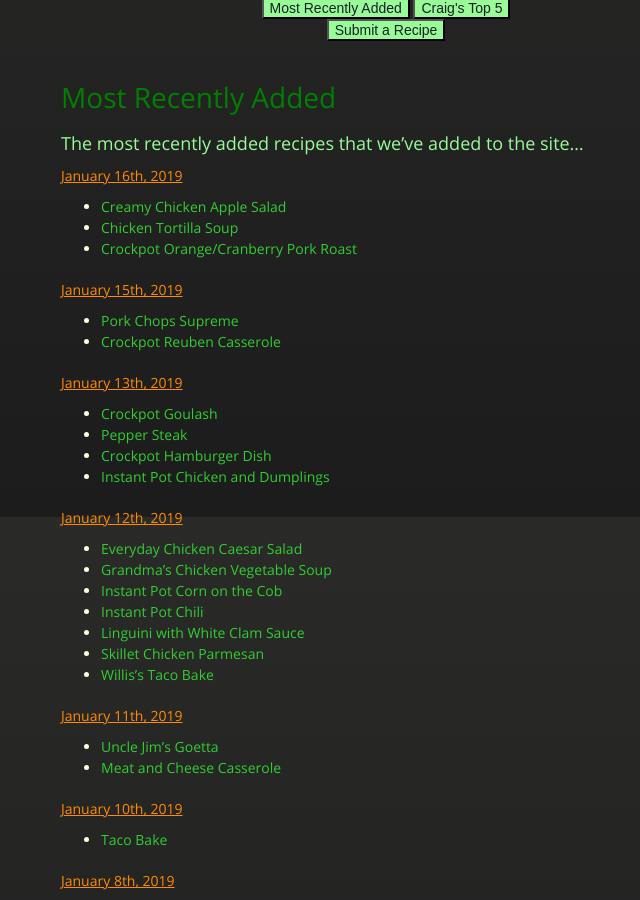
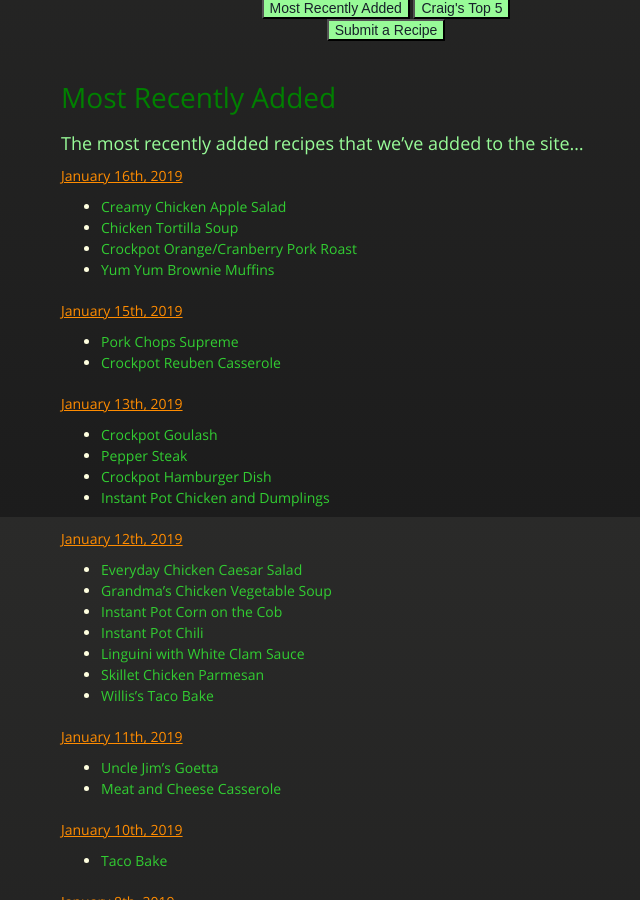
Before and after one commit to cmwillett/TheDigitalCookbook, a Jekyll site: the page built from MostRecentlyAdded.md, in a window 1280 px wide and 900 px high, scrolled down 383 px. Shown: the whole window, without its empty margins (254-894 px from the left). Built offline with Jekyll 4.4.1, drawn with Linux system fonts in a browser that asks for light colours; nearby versions of some CDN libraries.

Commit message:
Update MostRecentlyAdded.md

```diff
--- a/MostRecentlyAdded.md
+++ b/MostRecentlyAdded.md
@@ -11,6 +11,7 @@ tags: recent,current
 * [Creamy Chicken Apple Salad]({{site.github.url}}/Salads/CreamyChickenAppleSalad/index.html)
 * [Chicken Tortilla Soup]({{site.github.url}}/SoupsAndStews/ChickenTortillaSoup/index.html)
 * [Crockpot Orange/Cranberry Pork Roast]({{site.github.url}}/SlowCooker/OrangeCranberryPorkRoast/index.html)
+* [Yum Yum Brownie Muffins]({{site.github.url}}/Desserts/YumYumBrownieMuffins/index.html)
 
 #### January 15th, 2019
 * [Pork Chops Supreme]({{site.github.url}}/SlowCooker/PorkChopsSupreme/index.html)
```
